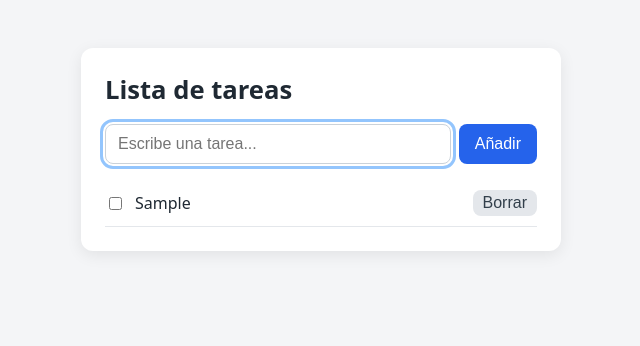
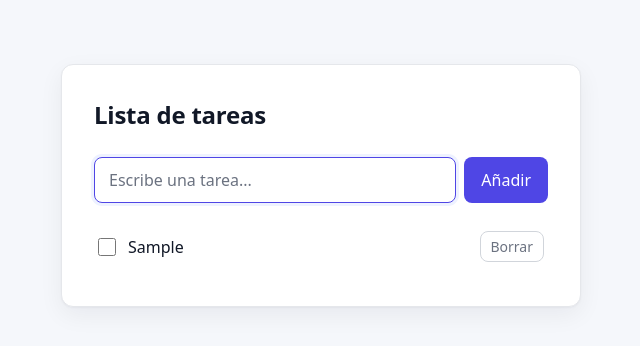
Before and after one commit to jmnohales5/jmnhello, a plain HTML site: page index.html in a window 1280 px wide. Both pictures are taken after typing "Sample" into the empty fields and a click on the button "Añadir". Shown: the whole page, without its empty margins (319-959 px from the left). Drawn offline with Linux system fonts and the light colour scheme.

Commit message:
style: Refresh palette and layout for a more polished UI

```diff
--- a/style.css
+++ b/style.css
@@ -1,75 +1,136 @@
+/* Paleta neutra con un único color de acento (índigo) para acciones y foco. */
+:root {
+  --bg: #f5f7fb;
+  --surface: #ffffff;
+  --text: #111827;
+  --text-muted: #6b7280;
+  --border: #e5e7eb;
+  --border-strong: #d1d5db;
+  --accent: #4f46e5;
+  --accent-hover: #4338ca;
+  --accent-soft: #eef2ff;
+  --danger: #b91c1c;
+  --danger-soft: #fef2f2;
+  --focus: #a5b4fc;
+  --radius: 12px;
+}
+
 * {
   box-sizing: border-box;
 }
 
 body {
   margin: 0;
-  font-family: system-ui, -apple-system, "Segoe UI", Roboto, sans-serif;
-  background: #f4f5f7;
-  color: #1f2933;
+  min-height: 100vh;
+  font-family: system-ui, -apple-system, "Segoe UI", Roboto, "Helvetica Neue", Arial, sans-serif;
+  font-size: 16px;
+  line-height: 1.5;
+  background: var(--bg);
+  color: var(--text);
+  -webkit-font-smoothing: antialiased;
 }
 
 .container {
-  max-width: 480px;
-  margin: 48px auto;
-  padding: 24px;
-  background: #ffffff;
-  border-radius: 12px;
-  box-shadow: 0 4px 16px rgba(0, 0, 0, 0.08);
+  max-width: 520px;
+  margin: 64px auto;
+  padding: 32px;
+  background: var(--surface);
+  border: 1px solid var(--border);
+  border-radius: var(--radius);
+  box-shadow: 0 1px 2px rgba(17, 24, 39, 0.04), 0 8px 24px rgba(17, 24, 39, 0.06);
 }
 
 h1 {
-  margin-top: 0;
-  font-size: 1.6rem;
+  margin: 0 0 24px;
+  font-size: 1.5rem;
+  font-weight: 650;
+  letter-spacing: -0.01em;
 }
 
 .task-form {
   display: flex;
   gap: 8px;
-  margin-bottom: 16px;
+  margin-bottom: 8px;
 }
 
 .task-form input {
   flex: 1;
-  padding: 10px 12px;
-  font-size: 1rem;
-  border: 1px solid #cbd2d9;
+  min-width: 0;
+  padding: 10px 14px;
+  font: inherit;
+  color: var(--text);
+  background: var(--surface);
+  border: 1px solid var(--border-strong);
   border-radius: 8px;
+  transition: border-color 0.15s ease, box-shadow 0.15s ease;
+}
+
+.task-form input::placeholder {
+  color: var(--text-muted);
+}
+
+.task-form input:hover {
+  border-color: #9ca3af;
+}
+
+.task-form input:focus {
+  outline: none;
+  border-color: var(--accent);
+  box-shadow: 0 0 0 3px var(--accent-soft);
 }
 
 button {
   padding: 10px 16px;
-  font-size: 1rem;
-  border: none;
+  font: inherit;
+  font-weight: 500;
+  border: 1px solid transparent;
   border-radius: 8px;
-  background: #2563eb;
+  background: var(--accent);
   color: #ffffff;
   cursor: pointer;
+  transition: background-color 0.15s ease, border-color 0.15s ease;
 }
 
 button:hover {
-  background: #1d4ed8;
+  background: var(--accent-hover);
+}
+
+button:active {
+  transform: translateY(1px);
 }
 
 button:focus-visible,
 input:focus-visible,
 .task-list input[type="checkbox"]:focus-visible {
-  outline: 3px solid #93c5fd;
+  outline: 3px solid var(--focus);
   outline-offset: 2px;
 }
 
 .task-list {
   list-style: none;
   padding: 0;
-  margin: 0;
+  margin: 16px 0 0;
 }
 
 .task-list li {
   display: flex;
   align-items: center;
-  gap: 10px;
-  padding: 10px 0;
-  border-bottom: 1px solid #e4e7eb;
+  gap: 12px;
+  padding: 12px 4px;
+  border-bottom: 1px solid var(--border);
+}
+
+.task-list li:last-child {
+  border-bottom: none;
+}
+
+.task-list input[type="checkbox"] {
+  width: 18px;
+  height: 18px;
+  margin: 0;
+  flex-shrink: 0;
+  accent-color: var(--accent);
+  cursor: pointer;
 }
 
 .task-list label {
@@ -79,30 +140,53 @@ input:focus-visible,
 }
 
 .task-list .done {
-  color: #9aa5b1;
+  color: var(--text-muted);
   text-decoration: line-through;
+  text-decoration-color: #9ca3af;
 }
 
 .delete-btn {
   padding: 4px 10px;
-  background: #e4e7eb;
-  color: #323f4b;
+  font-size: 0.875rem;
+  background: transparent;
+  color: var(--text-muted);
+  border: 1px solid var(--border-strong);
 }
 
 .delete-btn:hover {
-  background: #cbd2d9;
+  background: var(--danger-soft);
+  color: var(--danger);
+  border-color: #fecaca;
 }
 
 .empty-message {
-  color: #7b8794;
+  margin: 24px 0 0;
+  color: var(--text-muted);
   text-align: center;
+  font-size: 0.95rem;
 }
 
 .visually-hidden {
   position: absolute;
   width: 1px;
   height: 1px;
+  padding: 0;
+  margin: -1px;
   overflow: hidden;
   clip: rect(0 0 0 0);
   white-space: nowrap;
+  border: 0;
 }
+
+@media (max-width: 560px) {
+  .container {
+    margin: 24px 16px;
+    padding: 24px;
+  }
+}
+
+@media (prefers-reduced-motion: reduce) {
+  * {
+    transition: none !important;
+  }
+}
```
